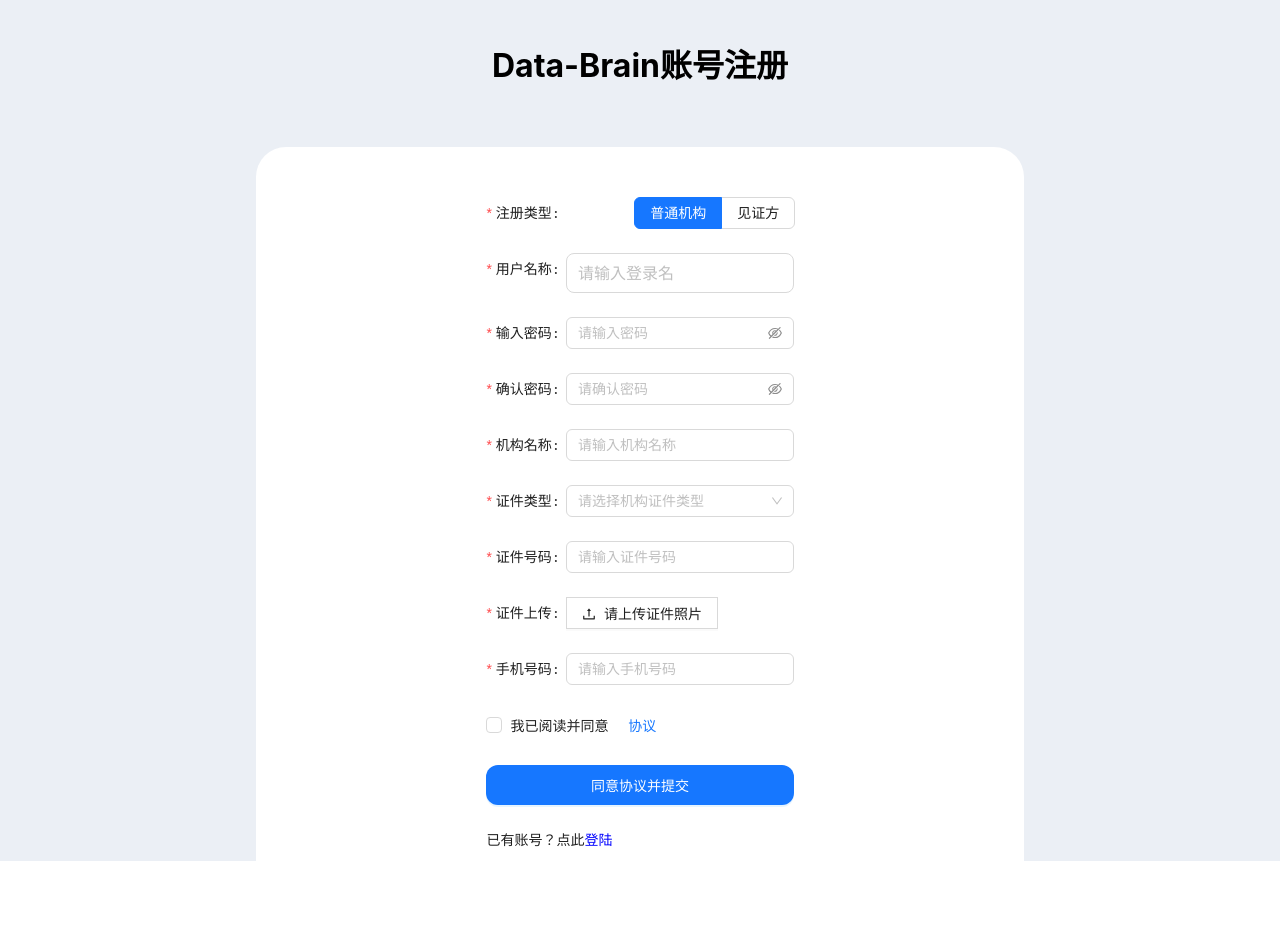
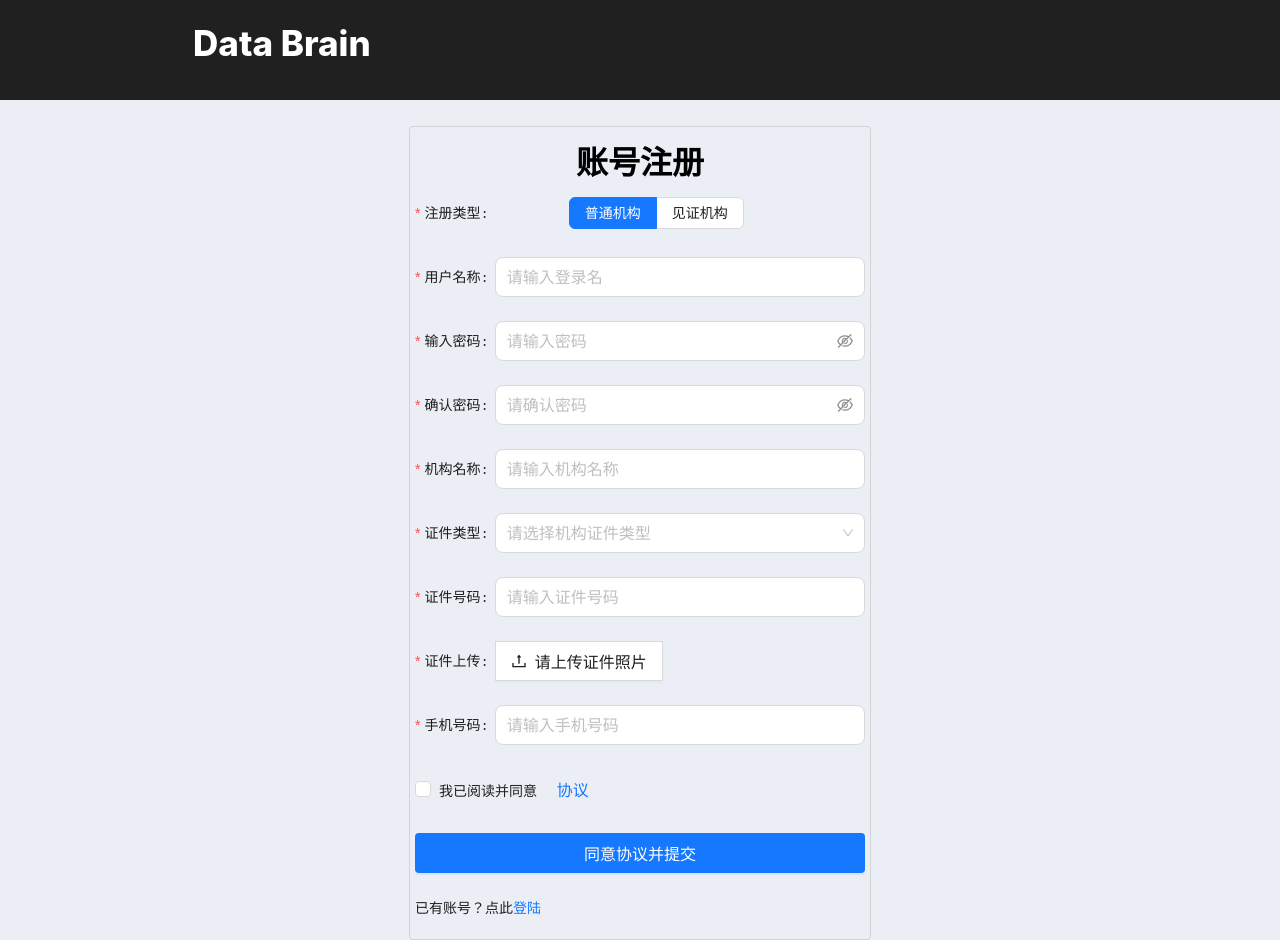
Before and after one commit to WeBankBlockchain/DDCMS-Front, a React (Create React App) app: page /register in a window 1280 px wide. Before the commit the page ends 901 px from the top, so only its background shows below. Built offline with nearby package versions, Linux system fonts and the light colour scheme.

Commit message:
优化注册页面

```diff
--- a/src/pages/app/Register.jsx
+++ b/src/pages/app/Register.jsx
@@ -12,7 +12,7 @@ import { useState } from "react";
 import { useNavigate } from "react-router-dom";
 import { RegisterApi } from "../../request/api.js";
 import FileUploader from "../../components/file/FileUploader";
-import "../../assets/CommonStyle.css";
+import HomeHeader from "../../components/header/HomeHeader.jsx";
 
 const { Option } = Select;
 
@@ -21,36 +21,30 @@ export default function Register() {
   return (
     <div className="layout" style={{
       backgroundColor:'#ebeff5',
-      minHeight: '100vh',
-      display: 'flex',
-      flexDirection: 'column',
-      justifyContent: 'flex-start',
-      alignItems:'center',
-
+      minHeight: '100vh'
     }}>
-
-        <h1 style={{
-          display:'block',
-          marginTop: '5vh',
-          marginLeft: 'auto',
-          marginRight: 'auto',
-        }}>Data-Brain账号注册</h1>
-
+      <HomeHeader />
+      <div style={{
+        margin: '2% auto 0 auto',
+        width: '450px',
+        padding: '0px 5px 0px 5px',
+        border: '1px solid lightgrey',
+        borderRadius: '4px'
+      }}>
+       <h1 style={{
+        marginTop: '10px',
+        marginBottom: '10px',
+        textAlign: 'center',
+        }}>账号注册
+        </h1>
         <div
         className='main'
-        style={{
-          backgroundColor: 'white',
-          width: '60%',
-          position: 'relative',
-          top: '5vh',
-          borderRadius: '30px',
-          paddingTop: '50px',
-          paddingBottom: '50px',
-        }}
       >
-
         <RegisterForm />
       </div>
+      </div>
+
+
 
     </div>
   );
@@ -124,13 +118,13 @@ function RegisterForm(props) {
     onFinishFailed={onFinishFailed}
     style={{
       fontWeight: '500',
-      width:'40%',
       marginLeft:'auto',
       marginRight: 'auto',
-
+      marginBottom: '20px'
     }}
     scrollToFirstError
     initialValues={{ userType: "1" }}
+    size='large'
   >
     <Form.Item
       label="注册类型"
@@ -138,17 +132,19 @@ function RegisterForm(props) {
       rules={[{ required: true, message: "请选择用户类型" }]}
       style={{
       }}
+
     >
       <Radio.Group
         style={{
           position:'relative',
-          left: '30%'
+          left: '20%'
         }}
         optionType="button"
         buttonStyle="solid"
+        size="medium"
       >
         <Radio value="1">普通机构</Radio>
-        <Radio value="2">见证方</Radio>
+        <Radio value="2">见证机构</Radio>
       </Radio.Group>
     </Form.Item>
 
@@ -320,15 +316,13 @@ function RegisterForm(props) {
         type="primary"
         htmlType="submit"
         block
-        style={{ height: "40PX", borderRadius: "12PX" }}
+        style={{ height: "40PX", borderRadius: "4PX" }}
       >
         同意协议并提交
       </Button>
     </Form.Item>
     已有账号？点此
-              <a href="login" style={{
-                color: 'blue'
-              }}
+              <a href="login"
 
               >登陆</a>
   </Form>
```
